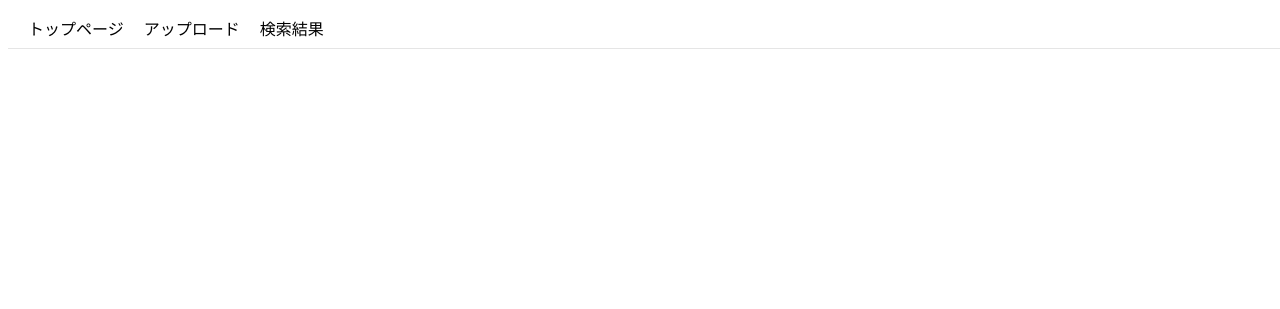
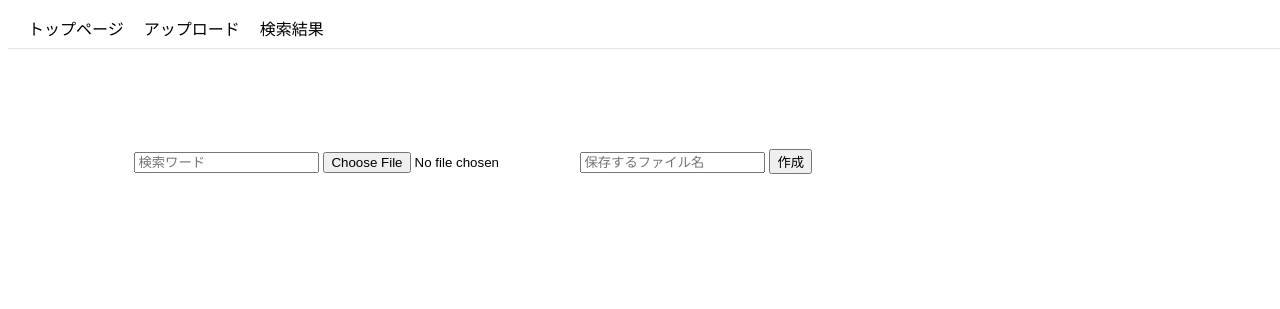
Before and after one commit to 2021AIT-OOP2-G12/GUI_Project, a Flask app: template templates/upload.html in a window 1280 px wide. Shown: the top 309 px of the page. Run offline with Flask 2, Linux system fonts and the light colour scheme; the template is opened without the code that fills it, so the values that code supplies are empty.

Commit message:
feat: アップロード機能作成
app.pyにてjsonify, numpy, cv2をインポート

```diff
--- a/app.py
+++ b/app.py
@@ -1,7 +1,16 @@
-from flask import Flask, request, render_template
-
+from flask import Flask, request, render_template, jsonify
+import numpy as np
+import cv2
 
 app = Flask(__name__)
+
+# 指定拡張子
+ALLOWED_EXTENSIONS = {'png', 'jpg', 'jpeg'}
+
+# 拡張子チェック関数
+def allowed_file(filename):
+    return '.' in filename and filename.rsplit('.', 1)[1].lower() in ALLOWED_EXTENSIONS
+
 
 @app.route("/")
 def index():
@@ -9,12 +18,44 @@ def index():
 
 @app.route("/search_upload")
 def search_upload():
-    return()
+    return render_template('upload.html')
 
 @app.route("/search_result")
 def search_result():
     return()
 
+@app.route("/upload", methods=["POST"])
+def upload():
+    if 'file' not in request.files:
+        return jsonify({ "result": False, "message": "ファイルが選択されていません。" })
+    keyword = request.form["keyword"]
+    img_file = request.files["file"]
+    fileName = request.form["fileName"]
+    if keyword == "" or fileName == "":
+        return jsonify({"result": False, "message": "未入力の項目があります。"})
+    if img_file.filename == '':
+        return jsonify({
+            "result": False, "message": "選択したファイルの名前がありません。"
+        })
+    if not allowed_file(img_file.filename):
+        return jsonify({
+            "result": False, "message": "このファイル形式は読み込めません。"
+        })
+    if not allowed_file(fileName):
+        return jsonify({
+            "result": False, "message": "このファイル形式で保存することはできません。"
+        })
+
+    img_array = np.asarray(bytearray(img_file.stream.read()), dtype=np.uint8)
+    img = cv2.imdecode(img_array, 1)
+
+    data = {
+        "keyword": keyword,
+        "img": img,
+        "fileName": fileName
+    }
+
+    return jsonify({ "result": True })
 
 
 if __name__ == '__main__':
--- a/static/css/upload.css
+++ b/static/css/upload.css
@@ -0,0 +1,4 @@
+form {
+  width: 80%;
+  margin: 100px auto;
+}
--- a/static/js/upload.js
+++ b/static/js/upload.js
@@ -0,0 +1,50 @@
+{
+
+
+
+  const btn = document.getElementById('btn');
+  const uploading = () => {
+    btn.disabled = true;
+    btn.textContent = '作成中...';
+  }
+
+  const keyword = document.getElementById('keyword');
+  const file = document.getElementById('file');
+  const fileName = document.getElementById('file_name');
+  const uploaded = () => {
+    btn.disabled = false;
+    btn.textContent = '作成';
+    keyword.value = '';
+    file.value = '';
+    fileName.value = '';
+    alert('作成が完了しました。');
+  }
+
+  const form = document.getElementById('form');
+  form.addEventListener('submit', (e) => {
+    e.preventDefault();
+    uploading();
+    let fd = new FormData();
+    fd.append('keyword', keyword.value);
+    fd.append('file', file.files[0]);
+    fd.append('fileName', fileName.value);
+
+    fetch('/upload', {
+      method: 'POST',
+      body: fd
+    })
+    .then(res => res.json())
+    .then(data => {
+      if (data.result) {
+        uploaded();
+      } else {
+        alert(data.message);
+        btn.disabled = false;
+        btn.textContent = '作成';
+      }
+    });
+  });
+
+
+
+}
--- a/templates/upload.html
+++ b/templates/upload.html
@@ -1,11 +1,12 @@
 <!DOCTYPE html>
-<html lang="en">
+<html lang="ja">
 <head>
   <meta charset="UTF-8">
   <meta http-equiv="X-UA-Compatible" content="IE=edge">
   <meta name="viewport" content="width=device-width, initial-scale=1.0">
   <link rel="stylesheet" href="../static/css/nav.css">
-  <title>Document</title>
+  <link rel="stylesheet" href="../static/css/upload.css">
+  <title>アップロード</title>
 </head>
 <body>
   <nav class="nav">
@@ -15,5 +16,15 @@
       <li><a href="">検索結果</a></li>
     </ul>
   </nav>
+  <main>
+    <form id="form" onsubmit="return false;">
+      <input id="keyword" type="text" placeholder="検索ワード">
+      <input id="file" type="file" accept=".png, .jpg, .jpeg">
+      <input id="file_name" type="text" placeholder="保存するファイル名">
+      <input id="btn" type="submit" value="作成">
+    </form>
+  </main>
+
+  <script src="../static/js/upload.js"></script>
 </body>
 </html>
```
